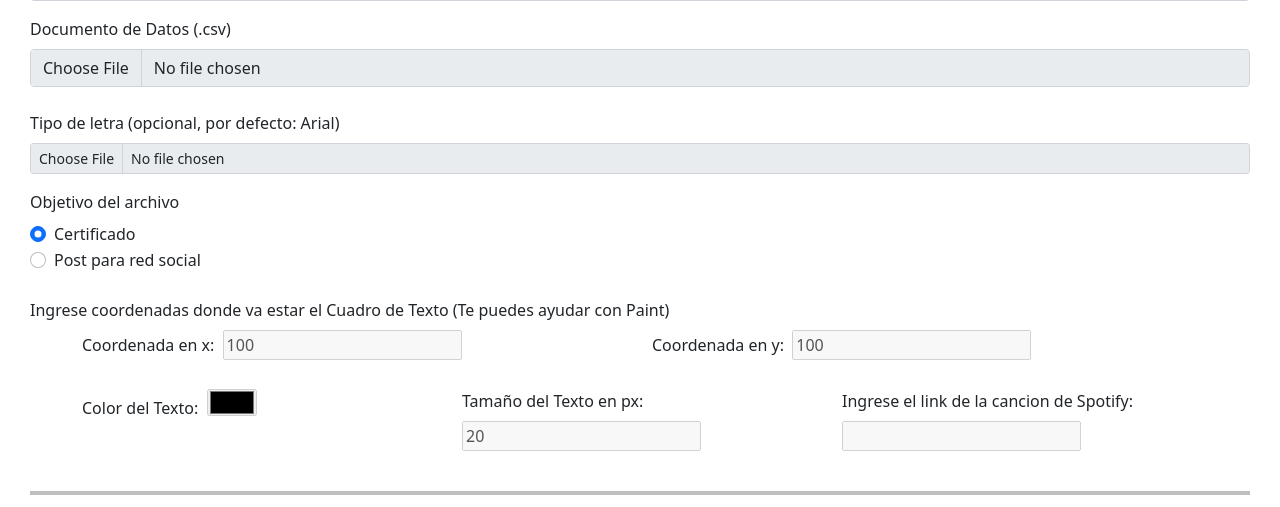
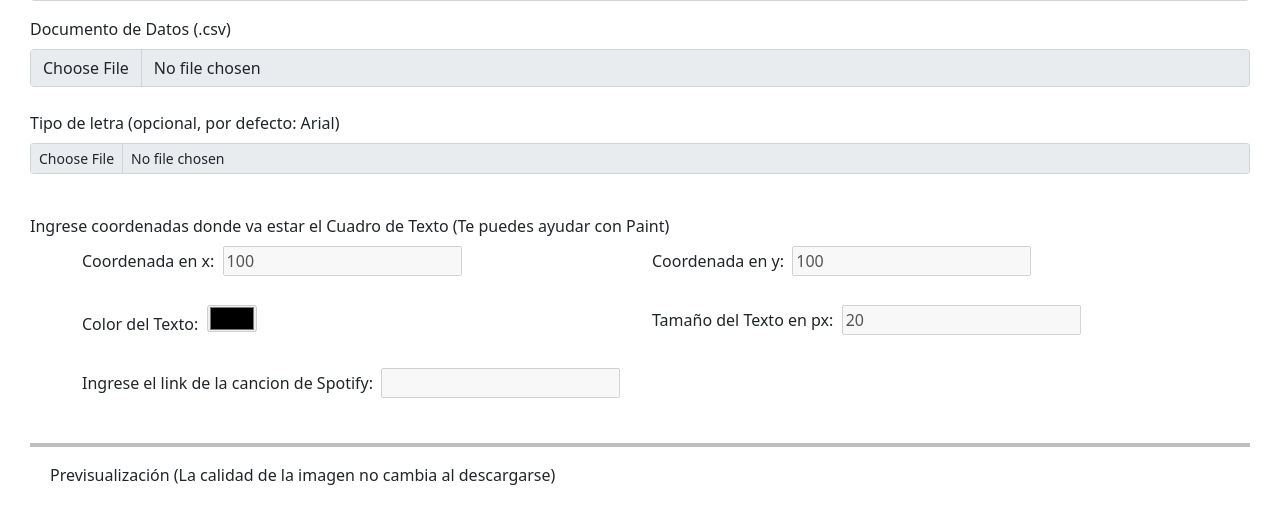
Before and after one commit to iGioRojas/CertificadosFEPOL, a Django app: page /generarImagen/ in a window 1280 px wide. Shown: the part 147-654 px from the top of the page. Run offline with Django 3.2, Linux system fonts and the light colour scheme.

Commit message:
Refactorizo y quito algunas opciones innecesarias en la vista

```diff
--- a/GeneradorCertificados/GeneradorImagenes/home/models.py
+++ b/GeneradorCertificados/GeneradorImagenes/home/models.py
@@ -6,8 +6,6 @@ class Certificado(models.Model):
     documentoDatos = models.FileField(upload_to="archivos", null=True, blank=True)
     coordenadaX = models.IntegerField(null = True)
     coordenadaY = models.IntegerField(null = True)
-    isCertificado = models.BooleanField(default = False)
-    isPost = models.BooleanField(default = False)
     tipoLetra = models.FileField(upload_to="archivos", null=True, blank=True)
     tamanioTexto = models.IntegerField(null = False,default = 11)
     colorTexto = models.CharField(null = True,max_length=8)
--- a/GeneradorCertificados/GeneradorImagenes/home/templates/home.html
+++ b/GeneradorCertificados/GeneradorImagenes/home/templates/home.html
@@ -33,20 +33,6 @@
           <input class="form-control form-control-sm" id="formFileSm" type="file" name="typeTXT"
             accept=".ttf, .otf, .eot, .woff" disabled>
         </div>
-        <label for="formFileSm" class="form-label">Objetivo del archivo</label>
-      <div class="form-check">
-        <input class="form-check-input" type="radio" name="exampleRadios" id="exampleRadios1" value="certificadoON"
-          checked>
-        <label class="form-check-label" for="exampleRadios1">
-          Certificado
-        </label>
-      </div>
-      <div class="form-check">
-        <input class="form-check-input" type="radio" name="exampleRadios" id="exampleRadios2" value="postON">
-        <label class="form-check-label" for="exampleRadios2">
-          Post para red social
-        </label>
-      </div>
       <br>
      <!--DATOS  -->
      <div>
@@ -73,10 +59,12 @@
             <label for="formFile" class="form-label">Tamaño del Texto en px: &nbsp;</label><input type="number"
               id="TAMANIO" name="tamanioTXT" value="20" disabled>
           </div>
-          <div class="col-sm">
-            <label for="formFile" class="form-label">Ingrese el link de la cancion de Spotify: &nbsp;</label><input type="url"
-              id="lnkCancion" name="cancion" disabled>
-          </div>
+        </div>
+        <br>
+        <div class="row">
+        <div class="col-sm">
+          <label for="formFile" class="form-label">Ingrese el link de la cancion de Spotify: &nbsp;</label><input type="url" id="lnkCancion" name="cancion" disabled>
+        </div>
         </div>
       </div>
       <!--  -->
--- a/GeneradorCertificados/GeneradorImagenes/home/views.py
+++ b/GeneradorCertificados/GeneradorImagenes/home/views.py
@@ -6,6 +6,7 @@ import pandas as pd
 from datetime import datetime
 from zipfile import *
 import requests
+from home.util import *
 # Create your views here.
 
 
@@ -15,109 +16,52 @@ def home(request):
 
 
 def certificado(request):
-    certificado = False
     id = ""
     if request.POST:
         plantilla = Certificado()
         plantilla.imagen = request.FILES.get("imgPC")
-        print(plantilla.imagen)
         plantilla.documentoDatos = request.FILES.get("infoCertificado")
         id = plantilla.documentoDatos
         plantilla.coordenadaX = request.POST.get("coordenadaX")
         plantilla.coordenadaY = request.POST.get("coordenadaY")
-        if (request.POST.get("exampleRadios") == "postON"):
-            plantilla.isPost = True
-        else:
-            certificado = True
-            plantilla.isCertificado = True
-
         plantilla.tipoLetra = request.FILES.get("typeTXT")
         plantilla.colorTexto = request.POST.get("colorTXT")
         plantilla.tamanioTexto = request.POST.get("tamanioTXT")
         plantilla.urlSpotify=request.POST.get("cancion")
         plantilla.save() #ORM
-    if certificado:
-        generarCertificado(certificado,id)
+        generarCertificado(id)
         Archivo = Certificado.objects.get(documentoDatos = id)
         return render(request,"descarga.html",{"objeto":Archivo})
-    else:
-        return HttpResponse("Generando los post...")
 
 
-def generarCertificado(isPdf,id):
+
+def generarCertificado(id):
     objeto = Certificado.objects.get(documentoDatos = id)
     datos = pd.read_csv(objeto.documentoDatos, sep=",")["Nombres"].to_list()
     tipo_letra = ImageFont.truetype(objeto.tipoLetra, objeto.tamanioTexto)
     for nombre in datos:
-        nom=guardaImg(objeto.urlSpotify)
-        qr=Image.open("media/plantillas/"+nom+".png")
         certificado = Image.open(objeto.imagen)
-        certificadoW=certificado.size[0]
-        certificadoH=certificado.size[1]
-        qrsize=(int(qr.size[0]/3.5),int(qr.size[1]/3.5))
-        qr=qr.resize(qrsize,Image.ANTIALIAS)
-        ubicacion= (int(certificadoW/2)-int(qrsize[0]/2),certificadoH-70)
-        print(ubicacion,qrsize)
-        certificado.paste(qr,ubicacion)
+        if (objeto.urlSpotify):
+            nom = guardaImg(objeto.urlSpotify)
+            qr = Image.open("media/plantillas/"+nom+".png")
+            certificadoW = certificado.size[0]
+            certificadoH = certificado.size[1]
+            qrsize = (int(qr.size[0]/3.5),int(qr.size[1]/3.5))
+            qr = qr.resize(qrsize,Image.ANTIALIAS)
+            ubicacion = (int(certificadoW/2)-int(qrsize[0]/2),certificadoH-70)
+            certificado.paste(qr,ubicacion)
+
         nuevo = ImageDraw.Draw(certificado)
         coordenadas = (objeto.coordenadaX, objeto.coordenadaY-objeto.tamanioTexto+10)
         color_texto = hexToRGB(objeto.colorTexto)
         nuevo.text(coordenadas, nombre, fill=color_texto, font=tipo_letra)
-        if isPdf:
-            certificado.save("media/generadosAutomaticos/"+nombre+".pdf")
-            nombreRAR ="Certificados"+str(objeto.id)+".rar"
-            with ZipFile("media/"+nombreRAR,"a") as myZip:
-                myZip.write("media/generadosAutomaticos/"+nombre+".pdf")
-            archivoGenerado = ArchivosGenerados()
-            archivoGenerado.nombreID = id
-            archivoGenerado.docGenerado =  "generadosAutomaticos/"+nombre+".pdf"
-            archivoGenerado.save()
-        else:
-            certificado.save("media/jpg/"+nombre+".jpg")
+        certificado.save("media/generadosAutomaticos/"+nombre+".pdf")
+        nombreRAR ="Certificados"+str(objeto.id)+".rar"
+        with ZipFile("media/"+nombreRAR,"a") as myZip:
+            myZip.write("media/generadosAutomaticos/"+nombre+".pdf")
+        archivoGenerado = ArchivosGenerados()
+        archivoGenerado.nombreID = id
+        archivoGenerado.docGenerado =  "generadosAutomaticos/"+nombre+".pdf"
+        archivoGenerado.save()
     objeto.archivoRAR = nombreRAR
     objeto.save()
-
-def hexToRGB(hexa):
-    red = hexa[1:3]
-    green = hexa[3:5]
-    blue = hexa[5:]
-
-    return (hexToDec(red), hexToDec(green), hexToDec(blue))
-
-def hexToDec(hexNumber):
-    dic = {"a": 10, "b": 11, "c": 12, "d": 13, "e": 14, "f": 15}
-    decimalValue = 0
-    count = len(hexNumber)-1
-    for i in hexNumber:
-        if i.isdigit():
-            decimalValue += (int(i)*(16**count))
-        else:
-            num = dic[i]
-            decimalValue += (int(num)*(16**count))
-        count-= 1
-
-    return decimalValue
-
-def guardaImg(url):
-    url=qrSpotify(url)
-    url_imagen = url # El link de la imagen
-    nombre=url[url.find("/"):].replace("/","").replace(".","").replace(":","")
-    nombre_local_imagen = "media/plantillas/"+nombre+".png" # El nombre con el que queremos guardarla
-    imagen = requests.get(url_imagen).content
-    with open(nombre_local_imagen, 'wb') as handler:
-        handler.write(imagen)
-        return nombre
-
-def urispotify(link):
-    ini = link.find("spotify")
-    end = link.find("?")
-    print(ini,end)
-    link=link[ini:end]
-    link=link.replace(".com","")
-    link=link.replace("/",":")
-    return link
-
-def qrSpotify(link):
-    uri=urispotify(link)
-    url="https://scannables.scdn.co/uri/plain/png/ffffff/black/640/"+uri
-    return url
```
Also changed, not shown: GeneradorCertificados/GeneradorImagenes/home/util.py (added, +44 -0 lines).
